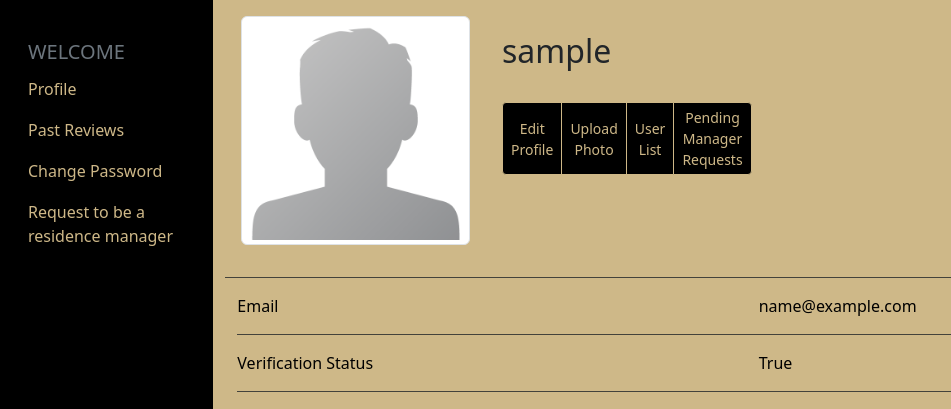
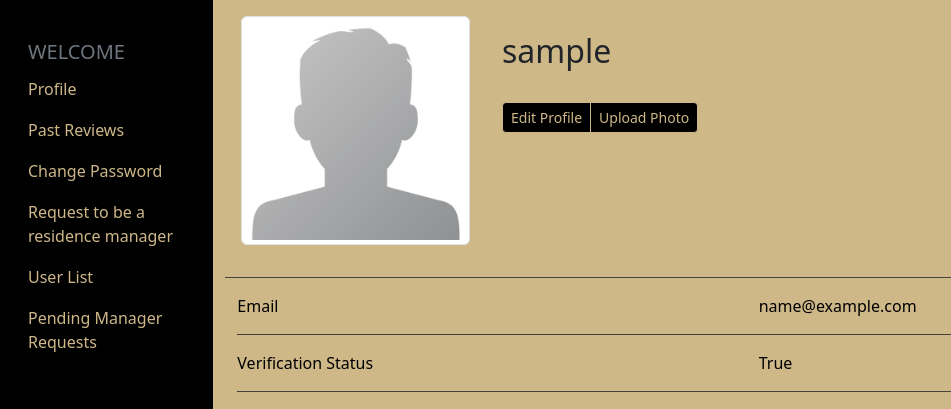
Before and after one commit to SazikQ/RateMyResidence, a Django app: page /profile/ in a window 1280 px wide. Shown: the part 80-489 px from the top of the page, without its empty margins (0-951 px from the left). Run offline with Django 4.2, Linux system fonts and the light colour scheme; the visitor is signed in with stand-in values (Sample User, id 1); parts of the project's set-up code (start-up, migrations or seed data) failed here and were passed over; some libraries are stand-ins or nearby versions.

Commit message:
final final ui fix

```diff
--- a/templates/account.html
+++ b/templates/account.html
@@ -22,13 +22,9 @@
         <button type="button" class="btn btn-sm btn-dark" onclick="window.location.href = '{% url 'editProfile' %}'">Edit Profile</button>
         <button type="button" class="btn btn-sm btn-dark" onclick="window.location.href = '{% url 'changePic' %}'">Upload Photo</button>
         <!-- <button type="button" class="btn btn-sm btn-dark" onclick="window.location.href = '{% url 'user_list' %}'">Upload Photo</button> -->
-        {% if user.is_superuser %}
-          <button type="button" class="btn btn-sm btn-dark" onclick="window.location.href = '{% url 'user_list' %}'">User List</button>
-        {% endif %}
+
         <!-- <button type="button" class="btn btn-sm btn-dark" onclick="window.location.href = '{% url 'request_list' %}'">Upload Photo</button> -->
-        {% if user.is_superuser %}
-          <button type="button" class="btn btn-sm btn-dark" onclick="window.location.href = '{% url 'request_list' %}'">Pending Manager Requests</button>
-        {% endif %}
+
       </div>
     </div>
     <div class = "row mt-2">
--- a/templates/account_base.html
+++ b/templates/account_base.html
@@ -95,6 +95,23 @@
                   Request to be a residence manager
                 </a>
             </li>
+            {% if user.is_superuser %}
+              <li class="nav-item text-start">
+                <a class="nav-link active" aria-current="page" href="{% url 'user_list'%}">
+                  <span class="align-text-bottom"></span>
+                      User List
+                </a>
+              </li>
+            {% endif %}
+
+            {% if user.is_superuser %}
+              <li class="nav-item text-start">
+                <a class="nav-link active" aria-current="page" href="{% url 'request_list'%}">
+                  <span class="align-text-bottom"></span>
+                    Pending Manager Requests
+                </a>
+              </li>
+            {% endif %}
           </ul>
         </div>
       </nav>
```
